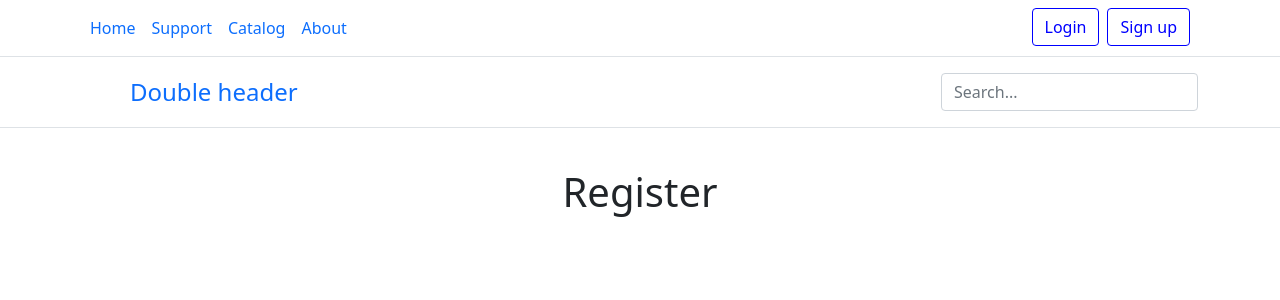
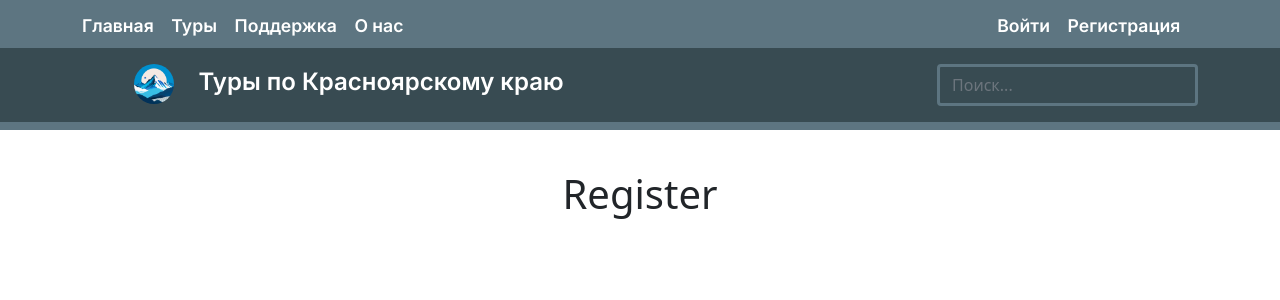
Before and after one commit to Palcas267/KrasTour_hakaton, a Flask app: page /register in a window 1280 px wide. Shown: the top 300 px of the page. Run offline with Flask 3, Linux system fonts and the light colour scheme.

Commit message:
Finish header, and other details

```diff
--- a/static/styles.css
+++ b/static/styles.css
@@ -0,0 +1,24 @@
+@import
+url('https://fonts.googleapis.com/css2?family=Inter:wght@100;200;300;400;500;600;700;800;900&family=Nunito+Sans:wght@200;300;400;500;600;700&family=Roboto+Condensed:ital,wght@0,300;0,400;0,700;1,300;1,400&display=swap');
+
+
+.header-ref {
+    padding-top: 0.3em;
+    vertical-align: middle;
+    color: white;
+    text-decoration: none;
+    margin-right: 1em;
+    font-weight: 600;
+    font-size: 1.1em;
+    font-family: 'Inter', sans-serif;
+}
+
+
+
+
+
+a:hover {
+    color: rgb(159, 180, 214);
+    transition: 0.5s;
+    animation: ch-color-1 3s forwards;
+}
--- a/templates/about.html
+++ b/templates/about.html
@@ -2,3 +2,4 @@
 {% block body %}
     <h1 style="text-align: center; margin: 1em">About</h1>
 {% endblock %}
+{% block title %}About{% endblock %}
--- a/templates/base.html
+++ b/templates/base.html
@@ -2,33 +2,34 @@
 <html lang="en">
 <head>
     <meta charset="UTF-8">
-    <title>Title</title>
+    <title>{% block title %}{% endblock %}</title>
     <link href="https://cdn.jsdelivr.net/npm/bootstrap@5.0.2/dist/css/bootstrap.min.css" rel="stylesheet" integrity="sha384-EVSTQN3/azprG1Anm3QDgpJLIm9Nao0Yz1ztcQTwFspd3yD65VohhpuuCOmLASjC" crossorigin="anonymous">
     <link rel="shortcut icon" href="static/images/icon.png">
+    <link rel="stylesheet" href="static/styles.css">
 </head>
 <body>
-    <nav class="py-2 bg-body-tertiary border-bottom">
+    <nav class="py-2 bg-body-tertiary" style="background-color: #5D7581;">
         <div class="container d-flex flex-wrap">
           <ul class="nav me-auto">
-            <li class="nav-item"><a href="/" class="nav-link link-body-emphasis px-2 active text-black  " aria-current="page">Home</a></li>
-            <li><a href="/support" class="nav-link px-2 text-black">Support</a></li>
-            <li><a href="/catalog" class="nav-link px-2 text-black">Catalog</a></li>
-            <li class="nav-item"><a href="/about" class="nav-link link-body-emphasis px-2 text-black">About</a></li>
+            <a href="/" class="header-ref" aria-current="page" style="vertical-align: middle; font-weight: 600;">Главная</a>
+            <a href="/catalog" class="header-ref" style="vertical-align: middle; font-weight: 600;">Туры</a>
+            <a href="/support" class="header-ref" style="vertical-align: middle; font-weight: 600;">Поддержка</a>
+            <a href="/about" class="header-ref" style="vertical-align: middle; font-weight: 600;">О нас</a>
           </ul>
           <ul class="nav">
-            <li class="nav-item"><a type="button" href="/register" class="btn btn-outline-light me-2" style="border-color: blue; color: blue;">Login</a></li>
-            <li class="nav-item"><a type="button" href="/register" class="btn btn-outline-light me-2" style="border-color: blue; color: blue;">Sign up</a></li>
+            <li class="nav-item"><a type="button" href="/register" class="header-ref" style="">Войти</a></li>
+            <li class="nav-item"><a type="button" href="/register" class="header-ref" style="">Регистрация</a></li>
           </ul>
         </div>
     </nav>
-    <header class="py-3 mb-4 border-bottom">
-        <div class="container d-flex flex-wrap justify-content-center">
-          <a href="/" class="d-flex align-items-center mb-3 mb-lg-0 me-lg-auto link-body-emphasis text-decoration-none">
+    <header class="py-3 mb-4" style="border-bottom: 0.5em solid #5D7581; background-color: #384B52;">
+        <div class="container d-flex flex-wrap" style="display: flex; justify-content: space-between; flex-direction: row;">
+          <a href="/" class="header-ref" style="padding: 0;">
             <svg class="bi me-2" width="40" height="32"><use xlink:href="#bootstrap"></use></svg>
-            <span class="fs-4">Double header</span>
+            <span class="fs-4"><img src="static/images/icon.png" style="height: 40px; margin-right: 1em; border-radius: 50%">Туры по Красноярскому краю</span>
           </a>
           <form class="col-12 col-lg-auto mb-3 mb-lg-0" role="search">
-            <input type="search" class="form-control" placeholder="Search..." aria-label="Search">
+            <input type="search" style="color: white; border: 3px solid #5D7581; background-color: #384B52; border-color: #5D7581;" class="form-control" placeholder="Поиск..." aria-label="Search">
           </form>
         </div>
     </header>
--- a/templates/catalog.html
+++ b/templates/catalog.html
@@ -2,3 +2,6 @@
 {% block body %}
     <h1 style="text-align: center; margin: 1em">Catalog</h1>
 {% endblock %}
+{% block title %}
+Catalog
+{% endblock %}
--- a/templates/index.html
+++ b/templates/index.html
@@ -2,3 +2,4 @@
 {% block body %}
     <h1 style="text-align: center; margin: 1em">Main</h1>
 {% endblock %}
+{% block title %}Main{% endblock %}
--- a/templates/register.html
+++ b/templates/register.html
@@ -2,3 +2,6 @@
 {% block body %}
     <h1 style="text-align: center; margin: 1em">Register</h1>
 {% endblock %}
+{% block title %}
+Registration
+{% endblock %}
--- a/templates/support.html
+++ b/templates/support.html
@@ -2,3 +2,4 @@
 {% block body %}
     <h1 style="text-align: center; margin: 1em">Support</h1>
 {% endblock %}
+{% block title %}Support{% endblock %}
```
